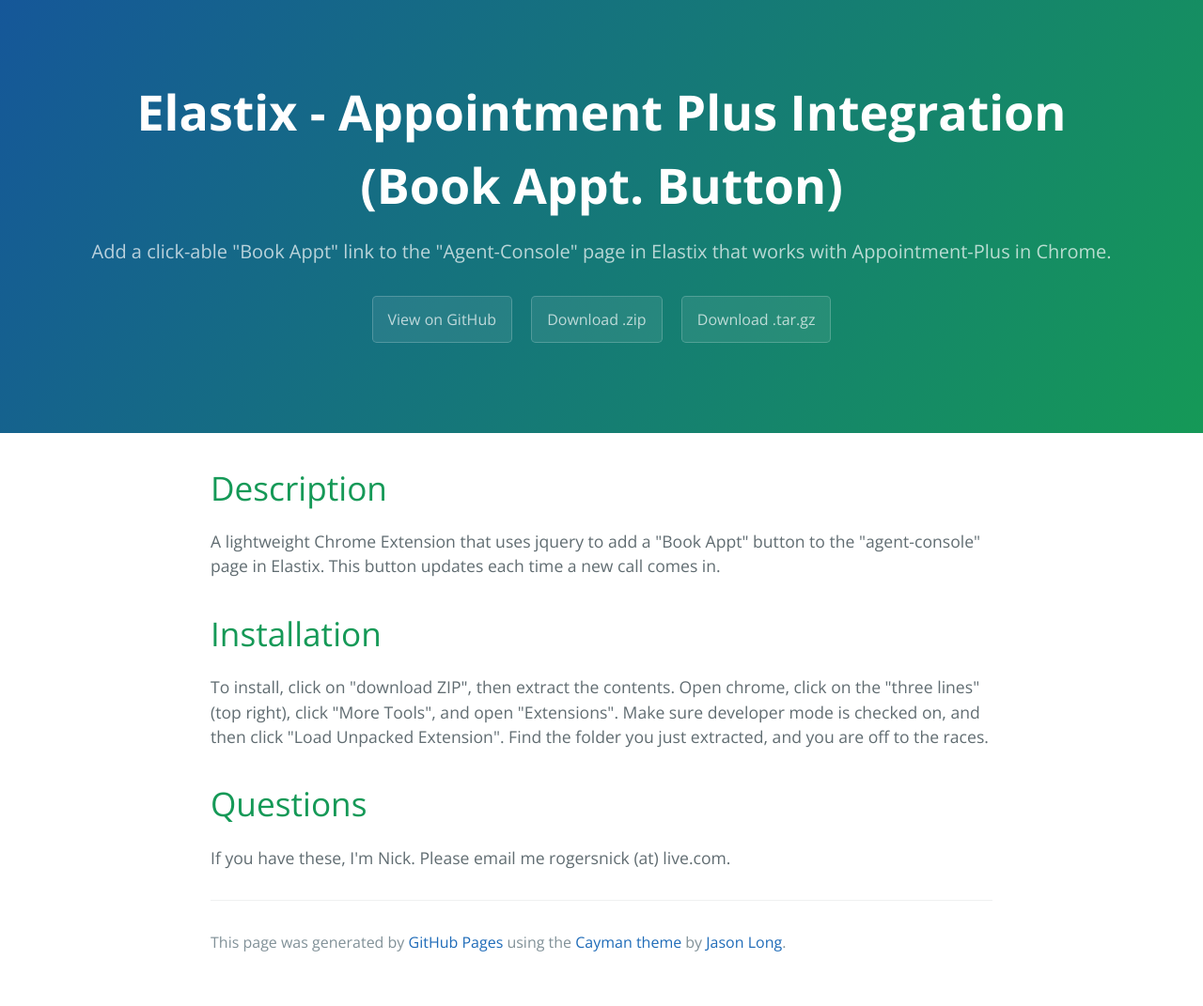
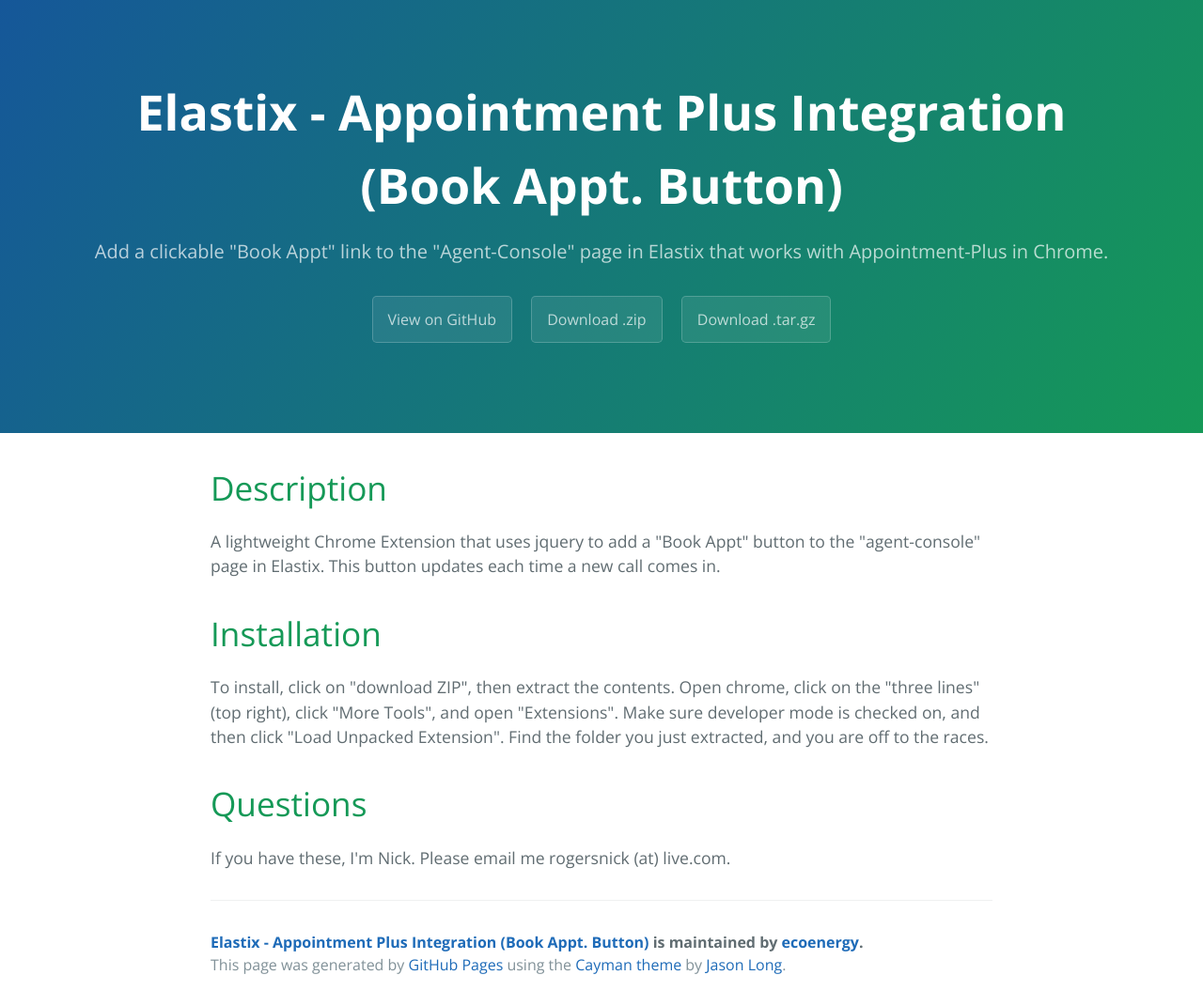
Before and after one commit to ecoenergy/book_appt, a plain HTML site: page index.html in a window 1280 px wide. Shown: the whole page at 94% size. Before the commit the page ends 1047 px from the top, so only its background shows below. Drawn offline with nearby package versions, Linux system fonts and the light colour scheme.

Commit message:
Create gh-pages branch via GitHub

```diff
--- a/index.html
+++ b/index.html
@@ -12,7 +12,7 @@
   <body>
     <section class="page-header">
       <h1 class="project-name">Elastix - Appointment Plus Integration (Book Appt. Button)</h1>
-      <h2 class="project-tagline">Add a click-able &quot;Book Appt&quot; link to the &quot;Agent-Console&quot; page in Elastix that works with Appointment-Plus in Chrome.</h2>
+      <h2 class="project-tagline">Add a clickable &quot;Book Appt&quot; link to the &quot;Agent-Console&quot; page in Elastix that works with Appointment-Plus in Chrome.</h2>
       <a href="https://github.com/ecoenergy/book_appt" class="btn">View on GitHub</a>
       <a href="https://github.com/ecoenergy/book_appt/zipball/master" class="btn">Download .zip</a>
       <a href="https://github.com/ecoenergy/book_appt/tarball/master" class="btn">Download .tar.gz</a>
@@ -35,6 +35,8 @@
 <p>If you have these, I'm Nick. Please email me rogersnick (at) live.com. </p>
 
       <footer class="site-footer">
+        <span class="site-footer-owner"><a href="https://github.com/ecoenergy/book_appt">Elastix - Appointment Plus Integration (Book Appt. Button)</a> is maintained by <a href="https://github.com/ecoenergy">ecoenergy</a>.</span>
+
         <span class="site-footer-credits">This page was generated by <a href="https://pages.github.com">GitHub Pages</a> using the <a href="https://github.com/jasonlong/cayman-theme">Cayman theme</a> by <a href="https://twitter.com/jasonlong">Jason Long</a>.</span>
       </footer>
 
--- a/params.json
+++ b/params.json
@@ -1 +1 @@
-{"name":"Elastix - Appointment Plus Integration (Book Appt. Button)","tagline":"Add a click-able \"Book Appt\" link to the \"Agent-Console\" page in Elastix that works with Appointment-Plus in Chrome.","body":"# Description\r\nA lightweight Chrome Extension that uses jquery to add a \"Book Appt\" button to the \"agent-console\" page in Elastix. This button updates each time a new call comes in.\r\n\r\n# Installation\r\nTo install, click on \"download ZIP\", then extract the contents. Open chrome, click on the \"three lines\" (top right), click \"More Tools\", and open \"Extensions\". Make sure developer mode is checked on, and then click \"Load Unpacked Extension\". Find the folder you just extracted, and you are off to the races.\r\n\r\n#Questions\r\nIf you have these, I'm Nick. Please email me rogersnick (at) live.com. ","google":"","note":"Don't delete this file! It's used internally to help with page regeneration."}
+{"name":"Elastix - Appointment Plus Integration (Book Appt. Button)","tagline":"Add a clickable \"Book Appt\" link to the \"Agent-Console\" page in Elastix that works with Appointment-Plus in Chrome.","body":"# Description\r\nA lightweight Chrome Extension that uses jquery to add a \"Book Appt\" button to the \"agent-console\" page in Elastix. This button updates each time a new call comes in.\r\n\r\n# Installation\r\nTo install, click on \"download ZIP\", then extract the contents. Open chrome, click on the \"three lines\" (top right), click \"More Tools\", and open \"Extensions\". Make sure developer mode is checked on, and then click \"Load Unpacked Extension\". Find the folder you just extracted, and you are off to the races.\r\n\r\n#Questions\r\nIf you have these, I'm Nick. Please email me rogersnick (at) live.com. ","google":"","note":"Don't delete this file! It's used internally to help with page regeneration."}
```
